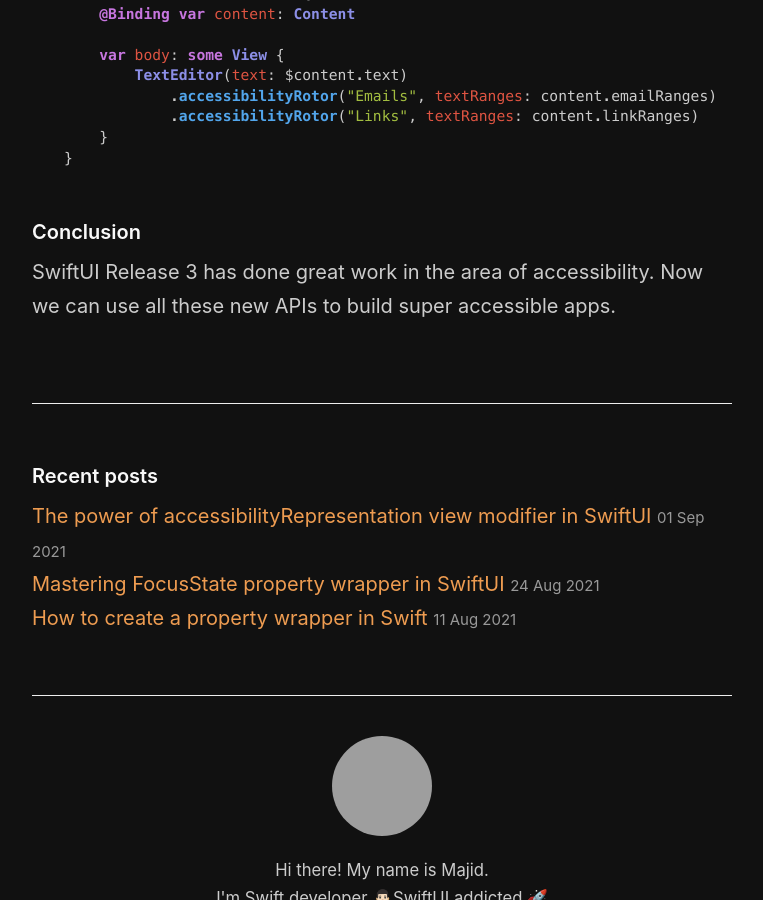
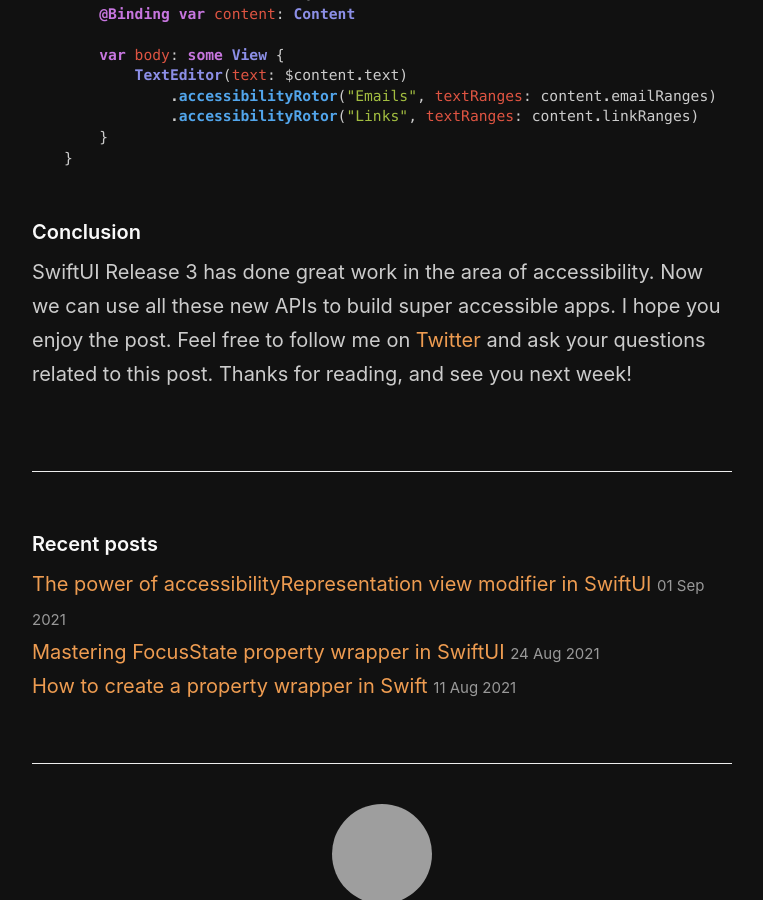
Before and after one commit to mecid/mecid.github.io, a Jekyll site: the page built from _posts/2021-09-14-accessibility-rotors-in-swiftui.md, in a window 1280 px wide and 900 px high, scrolled down 4908 px, cut to the strip 0-900 px from the top of the window. Shown: the whole strip, without its empty margins (258-1021 px from the left). Built offline with Jekyll 4.4.1, drawn with Linux system fonts in a browser that asks for light colours; grey boxes are pictures that could not be loaded.

Commit message:
conclusion added to rotors post

````diff
--- a/_posts/2021-09-14-accessibility-rotors-in-swiftui.md
+++ b/_posts/2021-09-14-accessibility-rotors-in-swiftui.md
@@ -149,4 +149,4 @@ struct ContentEditor: View {
 ```
 
 #### Conclusion
-SwiftUI Release 3 has done great work in the area of accessibility. Now we can use all these new APIs to build super accessible apps.
+SwiftUI Release 3 has done great work in the area of accessibility. Now we can use all these new APIs to build super accessible apps. I hope you enjoy the post. Feel free to follow me on [Twitter](https://twitter.com/mecid) and ask your questions related to this post. Thanks for reading, and see you next week!
````
